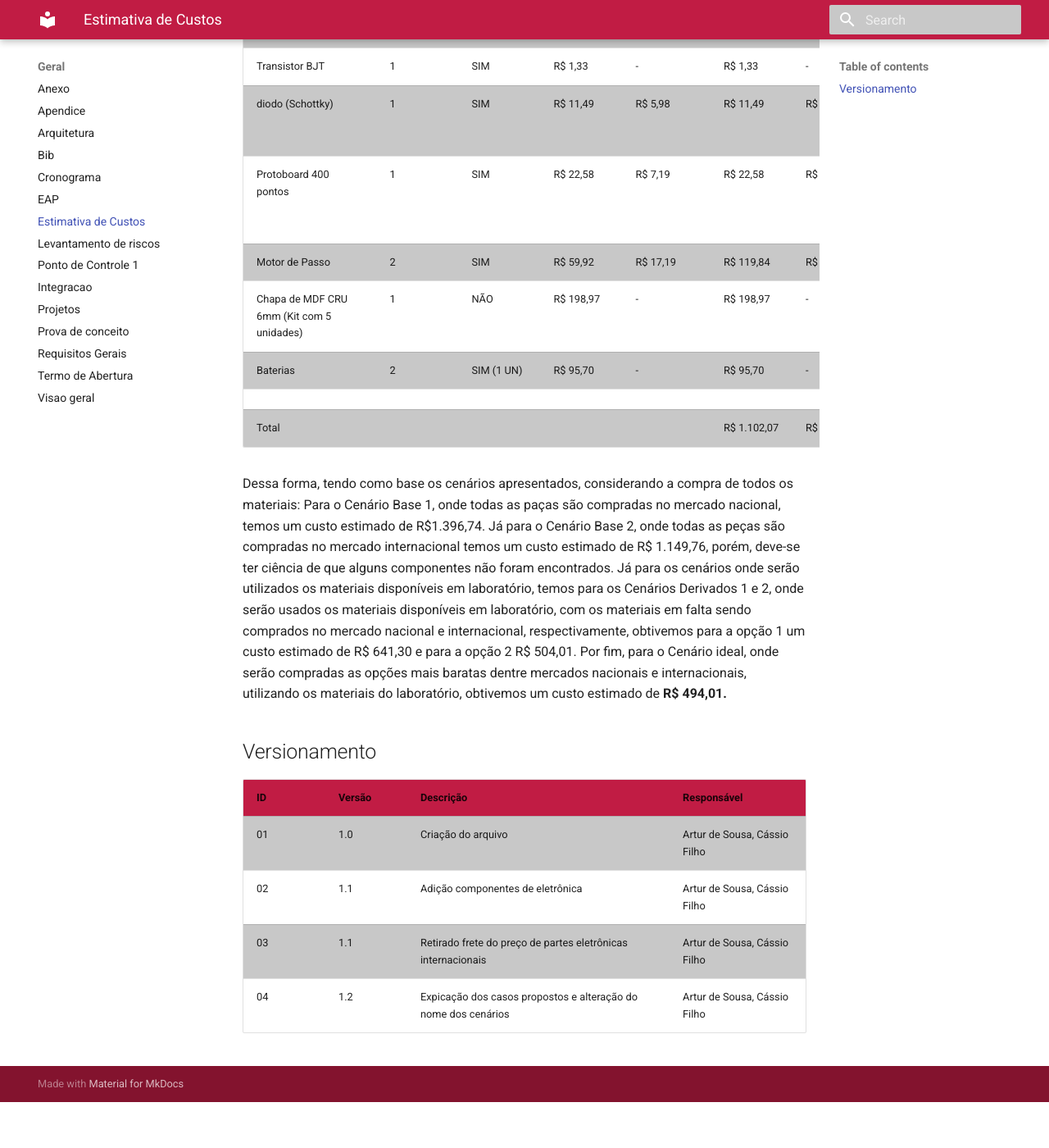
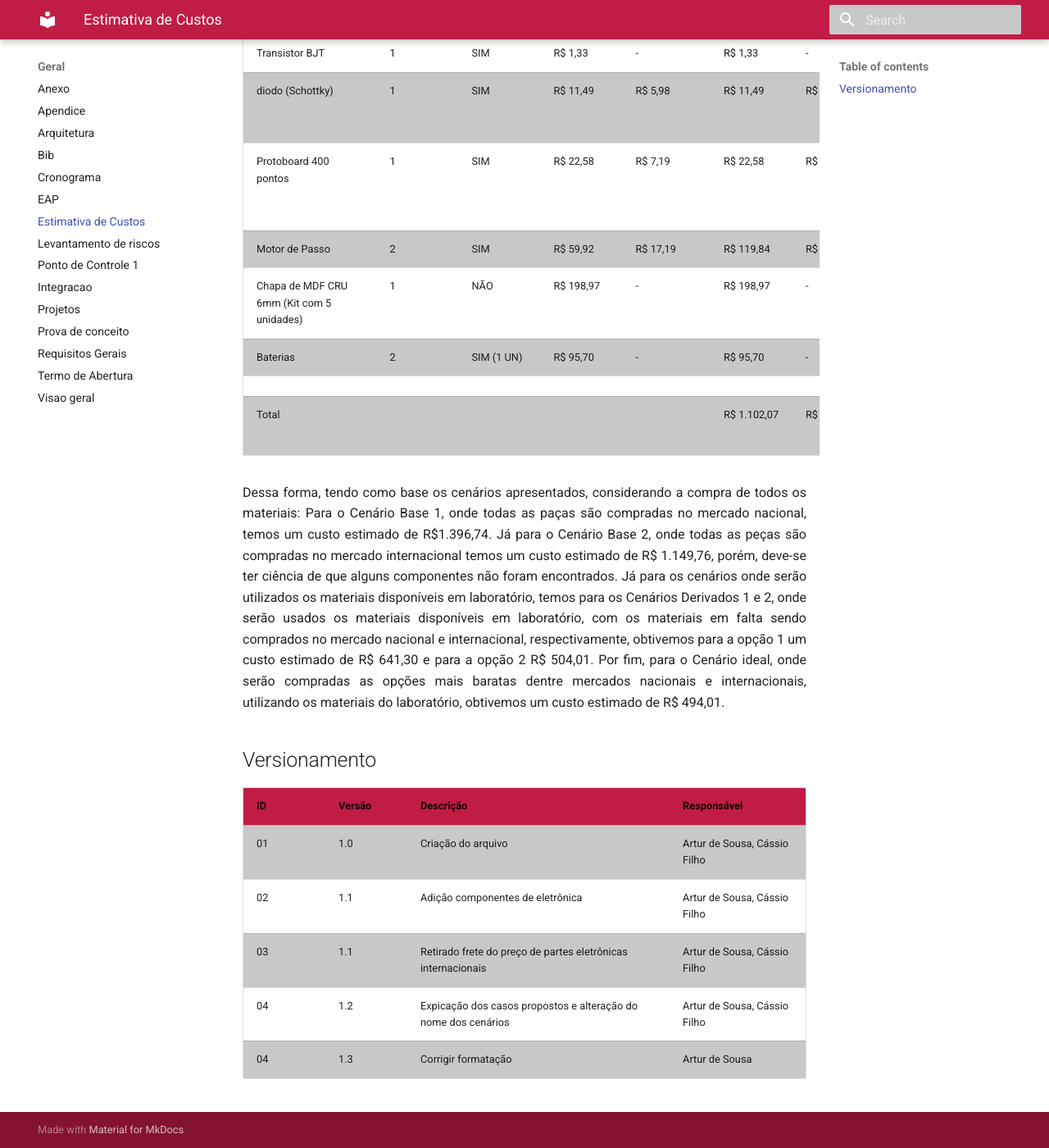
Before and after one commit to Calcioft/ScanPoint, an MkDocs documentation site: the page built from docs/geral/estimativa-custos.md, in a window 1280 px wide and 1400 px high, scrolled down 1660 px. Shown: the whole window at 82% size. Built offline with MkDocs 1.6.1 and Material for MkDocs 9.7.7, drawn with Linux system fonts in a browser that asks for light colours; before the commit the page ends 3004 px from its top, so only the background shows below that; some of the changed text lies outside the part shown.

Commit message:
corrigido custos

```diff
--- a/docs/geral/estimativa-custos.md
+++ b/docs/geral/estimativa-custos.md
@@ -1,23 +1,26 @@
 # Estimativa de custos
-
+<p style="text-align:justify;">
 Para a estimativa de custos foram pensados 5 cenários possíveis sendo dois cenários de base, 2 cenários
 complementáres e por fim um cenário ideal.
 
 Para os cenários de base foram escolhidos:
+</p>
 
 * Cenário Base 1: Compras realizadas no mercado nacional;
 * Cenário Base 2: Compras realizadas no mercado internacional.
 
+<p style="text-align:justify;">
 A partir desses cenários foram desenvolvidos outros dois, derivados dos cenários iniciais, e
 considerando os materiais disponíveis no laboratório de estruturas.
-
+</p>
 * Cenário Derivado 1: Itens do laboratório com compras no mercado nacional;
 * Cenário Derivado 2: Itens do laboratório com compras no mercado internacional.
 
+<p style="text-align:justify;">
 Por fim, tendo como base essas possibilidades foi definido um cenário ideal, onde foram considerados os
 materiais disponíveis em laboratório e os materiais mais baratos encontrados dentre as opções nacionais
 e internacionais. A relação de preços e cenários podem ser encontradas abaixo:
-
+</p>
 
 
 | Item                                         | Quantidade | Disponível | Preço Unitário Nacional | Preço Unitário Internacional | Cenário Base 1 | Cenário Base 2 | Cenário Derivado 1 | Cenário Derivado 2 | Cenário Ideal | Links Nacional                                                                                                                                                                                                                                                           | Links Internacional                                                                                                                                                                                                                                                                                                                                                                                                                                                                                                             |
@@ -42,8 +45,8 @@ e internacionais. A relação de preços e cenários podem ser encontradas abaix
 | Chapa de MDF CRU 6mm (Kit com 5 unidades)    | 1          | NÃO        | R$ 198,97               | -                            | R$ 198,97      | -              | R$ 198,97          | -                  | R$ 198,97     | https://produto.mercadolivre.com.br/MLB-3175030094-kit-5-chapas-mdf-cru-80x70-6mm-todos-os-tamanhos--_JM                                                                                                                                                                 |                                                                                                                                                                                                                                                                                                                                                                                                                                                                                                                                 |
 | Baterias                                     | 2          | SIM (1 UN) | R$ 95,70                | -                            | R$ 95,70       | -              | R$ 95,70           | -                  | R$ 95,70      | https://www.amazon.com.br/dp/B075X3GVQS?ref_=cm_sw_r_cso_wa_apin_dp_PSWKX8TX5KSZ31Q6XSW4&starsLeft=1                                                                                                                                                                     |                                                                                                                                                                                                                                                                                                                                                                                                                                                                                                                                 |
 |                                              |            |            |                         |                              |                |                |                    |                    |               |                                                                                                                                                                                                                                                                          |                                                                                                                                                                                                                                                                                                                                                                                                                                                                                                                                 |
-| Total                                        |            |            |                         |                              | R$ 1.102,07    | R$ 1.149,76    | R$ 346,63          | R$ 209,34          | R$ 199,34     |                                                                                                                                                                                                                                                                          |                                                                                                                                                                                                                                                                                                                                                                                                                                                                                                                                 |
-
+| Total                                        |            |            |                         |                              | R$ 1.102,07    | R$ 1.149,76    | R$ 346,63          | R$ 209,34          | R$ 199,34     |                                                                                                                                                                                                                                                                          |                                                                                                                                                                                                                                                                                   <font size="2"><p style="text-align: center">Fonte: Tabela de Custo - Autoria Própria.</p></font>                                                                                                                                                                                                                                              |
+<p style="text-align:justify;">
 Dessa forma, tendo como base os cenários apresentados, considerando a compra de todos os materiais:
 Para o Cenário Base 1, onde todas as paças são compradas no mercado nacional, temos um custo estimado
 de R$1.396,74. Já para o Cenário Base 2, onde todas as peças são compradas no mercado internacional
@@ -53,7 +56,8 @@ para os Cenários Derivados 1 e 2, onde serão usados os materiais disponíveis
 materiais em falta sendo comprados no mercado nacional e internacional, respectivamente, obtivemos
 para a opção 1 um custo estimado de R$ 641,30 e para a opção 2 R$ 504,01.
 Por fim, para o Cenário ideal, onde serão compradas as opções mais baratas dentre mercados nacionais e
-internacionais, utilizando os materiais do laboratório, obtivemos um custo estimado de __R$ 494,01.__
+internacionais, utilizando os materiais do laboratório, obtivemos um custo estimado de R$ 494,01.
+</p>
 
 ## Versionamento
 | ID | Versão | Descrição                                                       |Responsável|
@@ -62,3 +66,4 @@ internacionais, utilizando os materiais do laboratório, obtivemos um custo esti
 | 02 | 1.1    | Adição componentes de eletrônica                                | Artur de Sousa, Cássio Filho |
 | 03 | 1.1    | Retirado frete do preço de partes eletrônicas internacionais    | Artur de Sousa, Cássio Filho |
 | 04 | 1.2    | Expicação dos casos propostos  e alteração do nome dos cenários | Artur de Sousa, Cássio Filho |
+| 04 | 1.3    | Corrigir formatação                                             | Artur de Sousa               |
--- a/mkdocs.yml
+++ b/mkdocs.yml
@@ -54,5 +54,5 @@ nav:
   - Estruturas:
       - Arquitetura: estruturas/arquitetura_subs_estruturas.md
       - EAP: estruturas/EAP_estruturas.md
-      - Desenhos mecânicos: estruturas/
+      # - Desenhos mecânicos: estruturas/
       - Subsistema de Estruturas: estruturas/Projeto_subsistema_estruturas.md
```
